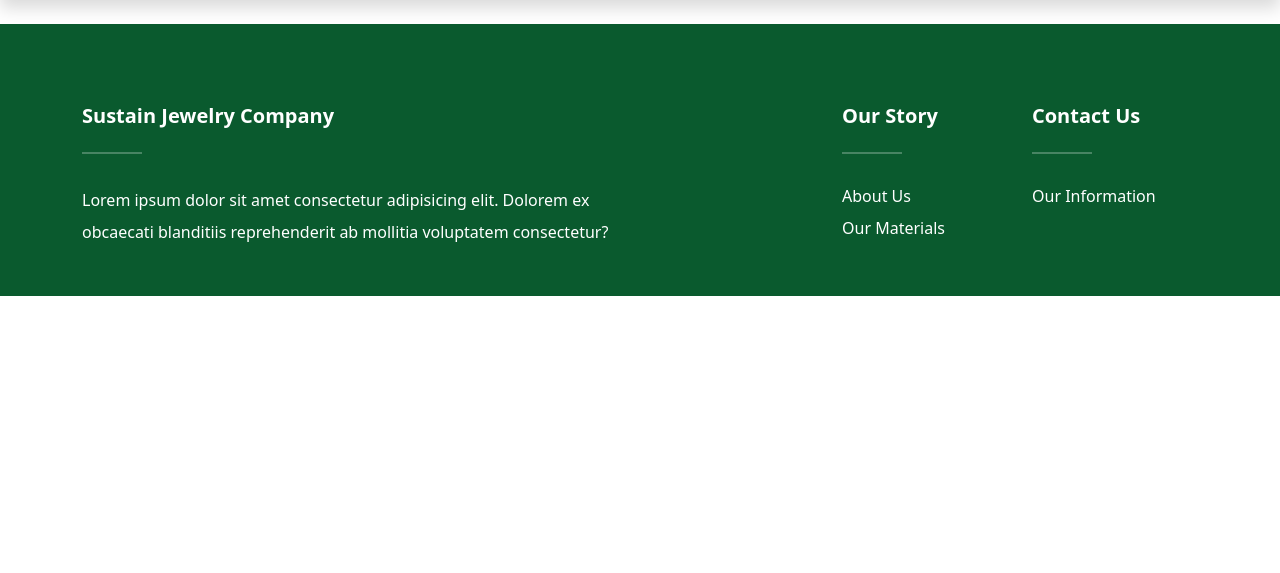
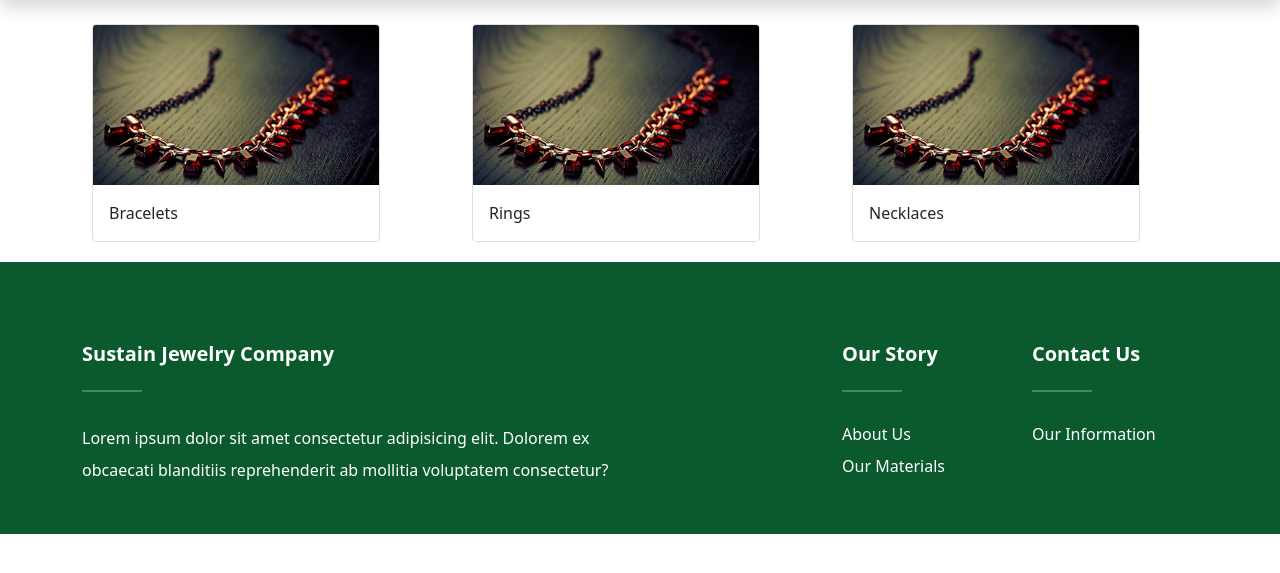
Before and after one commit to astralcodeprojection/IWCproject, a PHP site: page /products.php in a window 1280 px wide. Shown: the part 56-629 px from the top of the page. Run offline with PHP 8.4, Linux system fonts and the light colour scheme.

Commit message:
added local php link file / working with products mock up

```diff
--- a/products.php
+++ b/products.php
@@ -13,7 +13,35 @@
 
 <body class="">
     <?php include("nav.html");?>
+    <div class="container">
+        <div class="row">
+                <div class="col-md-4">
+                    <div class="card" style="width: 18rem;">
+                        <img src="img/Jewelry_Wood_planks_542588_1920x1080.jpg" class="card-img-top" alt="...">
+                        <div class="card-body">
+                            <p class="card-text">Bracelets</p>
+                        </div>
+                    </div>
+                </div>
+                <div class="col-md-4">
+                    <div class="card" style="width: 18rem;">
+                        <img src="img/Jewelry_Wood_planks_542588_1920x1080.jpg" class="card-img-top" alt="...">
+                        <div class="card-body">
+                            <p class="card-text">Rings</p>
+                        </div>
+                    </div>
+                </div>
+                <div class="col-md-4">
+                    <div class="card" style="width: 18rem;">
+                        <img src="img/Jewelry_Wood_planks_542588_1920x1080.jpg" class="card-img-top" alt="...">
+                        <div class="card-body">
+                            <p class="card-text">Necklaces</p>
+                        </div>
+                    </div>
+                </div>
+            </div>
 
+    </div>
 
 
 
```
Also changed, not shown: img/connect-db.php (added, +13 -0 lines).
